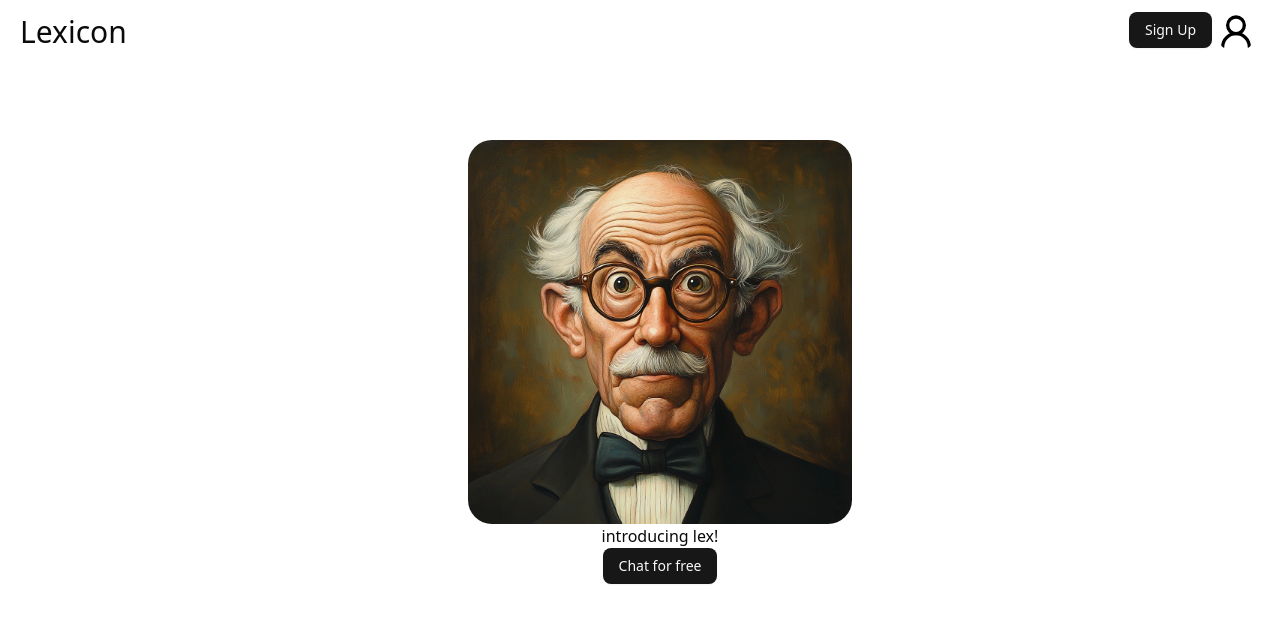
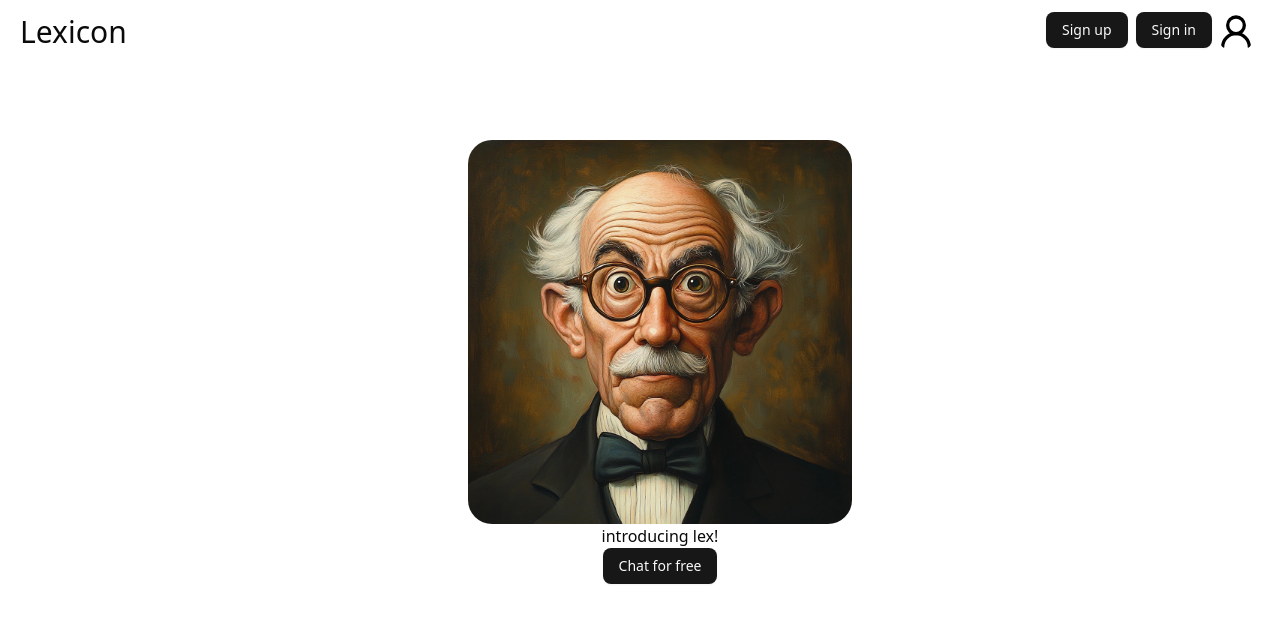
Before and after one commit to gmatt20/lexicon, a Next.js app in the folder client/: page /home in a window 1280 px wide. Shown: the top 622 px of the page. Built offline with nearby package versions, Linux system fonts and the light colour scheme.

Commit message:
improved navbar

```diff
--- a/client/components/navbar.tsx
+++ b/client/components/navbar.tsx
@@ -9,7 +9,8 @@
     <div className="w-screen flex justify-between items-center px-5 py-3 fixed top-0">
       <p className="text-3xl">Lexicon</p>
       <div className="flex">
-        <Button>Sign Up</Button>
+        <Button className="mr-2">Sign up</Button>
+        <Button>Sign in</Button>
         <Avatar>
           <AvatarImage src={UserRound} />
           <AvatarFallback>US</AvatarFallback>
```
